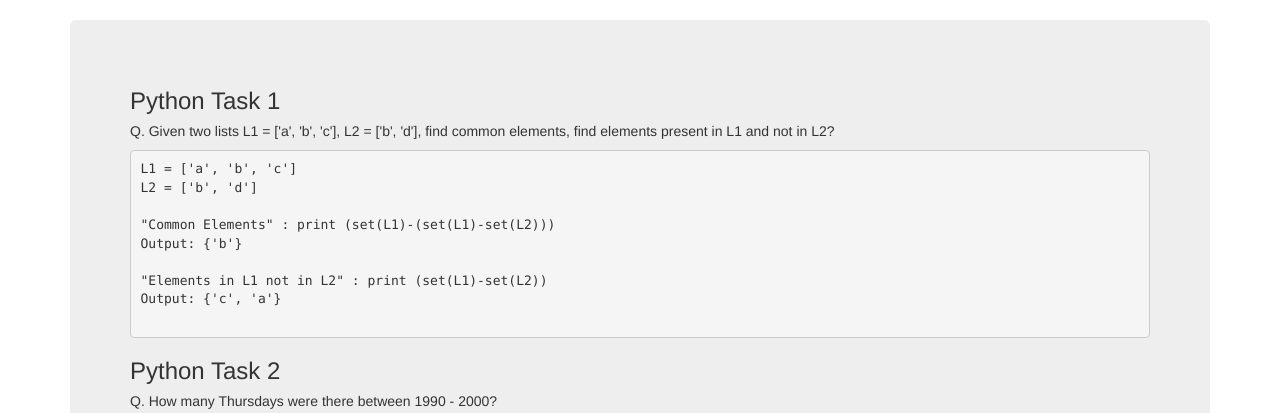
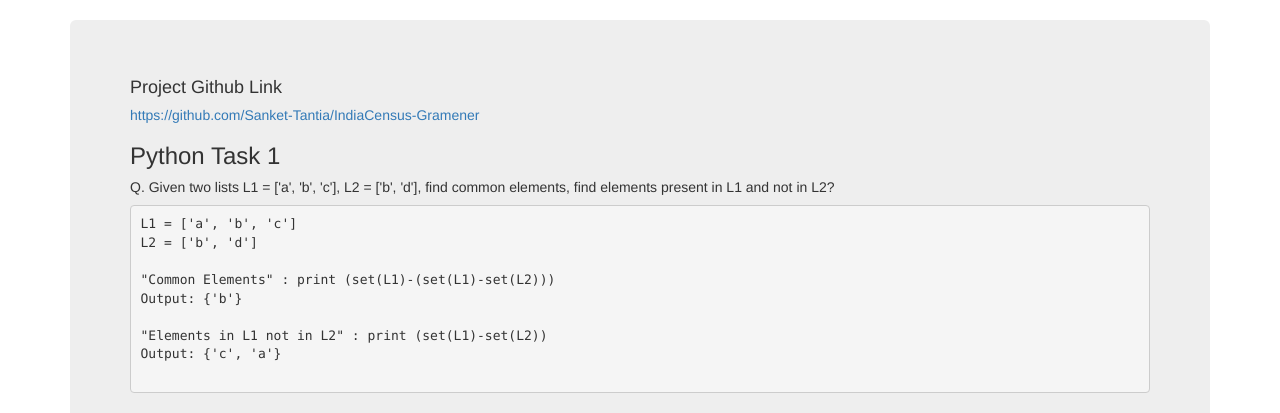
Before and after one commit to Sanket-Tantia/IndiaCensus-Gramener, a Django app: page /description/ in a window 1280 px wide. Shown: the part 72-485 px from the top of the page. Run offline with Django 3.2, Linux system fonts and the light colour scheme; some libraries are stand-ins or nearby versions.

Commit message:
added github link

```diff
--- a/homepage/templates/description.html
+++ b/homepage/templates/description.html
@@ -24,6 +24,8 @@
 
 		<!-- Main component for a primary marketing message or call to action -->
 		<div class="jumbotron">
+			<h4>Project Github Link</h4>
+			<a href="https://github.com/Sanket-Tantia/IndiaCensus-Gramener"><h5>https://github.com/Sanket-Tantia/IndiaCensus-Gramener</h5></a>
 			<h3>Python Task 1</h3>
 			<h5>Q. Given two lists L1 = ['a', 'b', 'c'], L2 = ['b', 'd'], find common elements, find elements present in L1 and not in L2?</h5>
 			<!-- HTML generated using hilite.me -->
```
